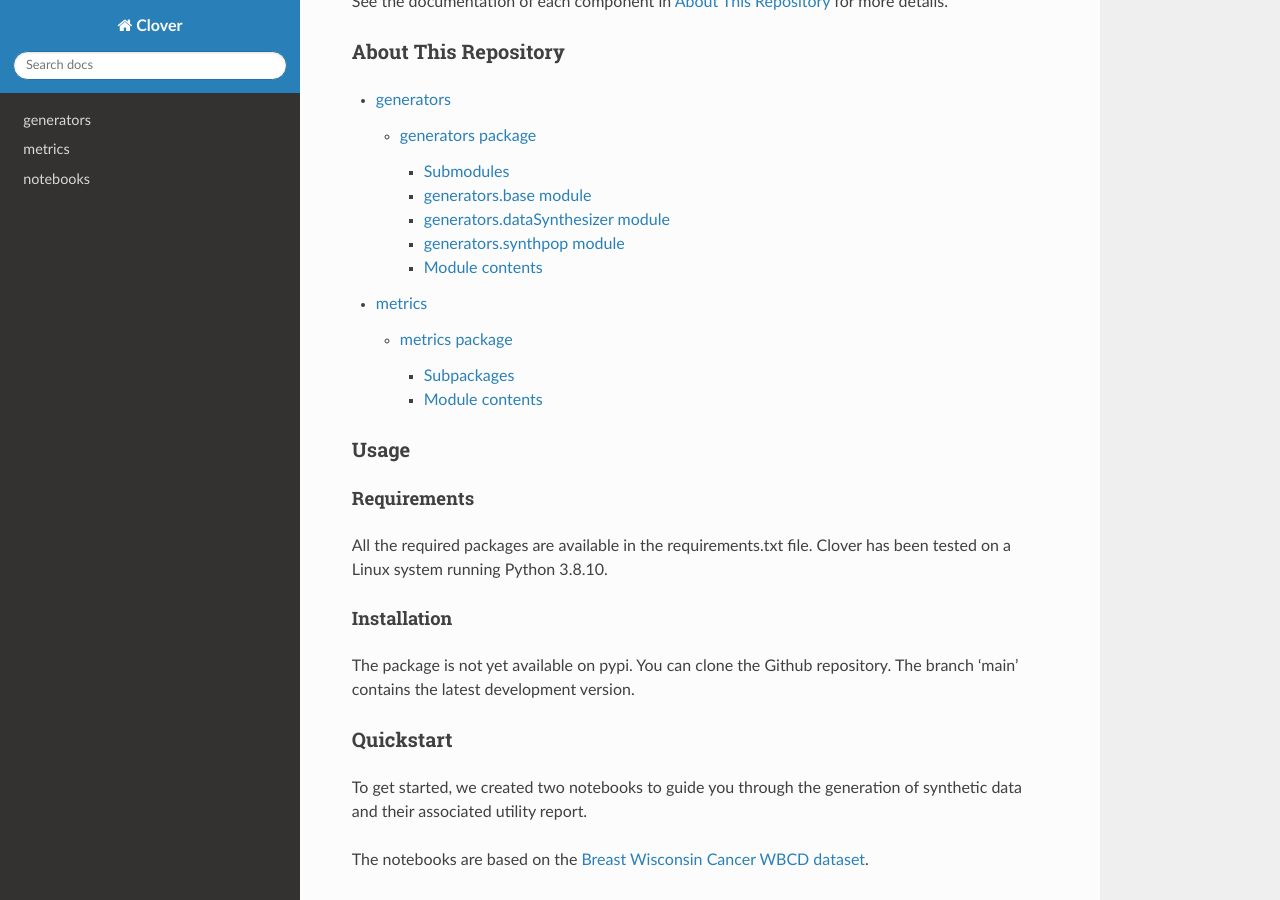
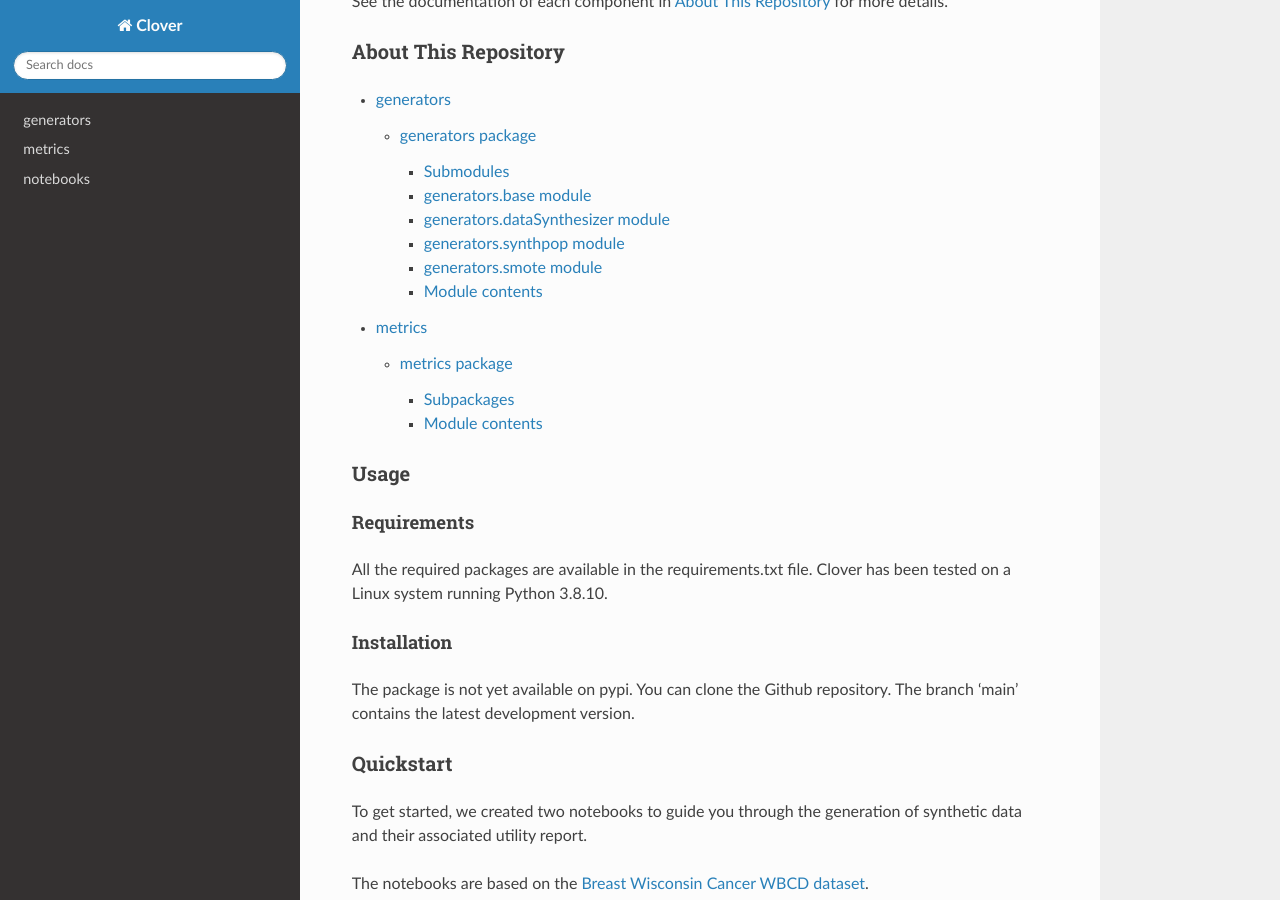
Before and after one commit to CRCHUM-CITADEL/clover, a Sphinx documentation site: the page built from docs/index.rst, in a window 1280 px wide and 900 px high, scrolled down 1768 px. Built offline with Sphinx 7.4.7 and the Read the Docs theme 2.0.0, drawn with Linux system fonts in a browser that asks for light colours; pages that are not in the unit, such as notebooks, are missing from menus.

Commit message:
requirements + smote in sphinx

```diff
--- a/docs/generators/generators.rst
+++ b/docs/generators/generators.rst
@@ -28,6 +28,14 @@ generators.synthpop module
    :undoc-members:
    :show-inheritance:
 
+generators.smote module
+-----------------------
+
+.. automodule:: generators.smote
+   :members:
+   :undoc-members:
+   :show-inheritance:
+
 Module contents
 ---------------
 
--- a/requirements.txt
+++ b/requirements.txt
@@ -7,3 +7,5 @@ scikit-learn==1.1.1
 DataSynthesizer==0.1.11
 py-synthpop==0.1.2
 pymoo==0.6.0.1
+imbalanced-learn==0.10.1
+sdv==1.0.1
```
